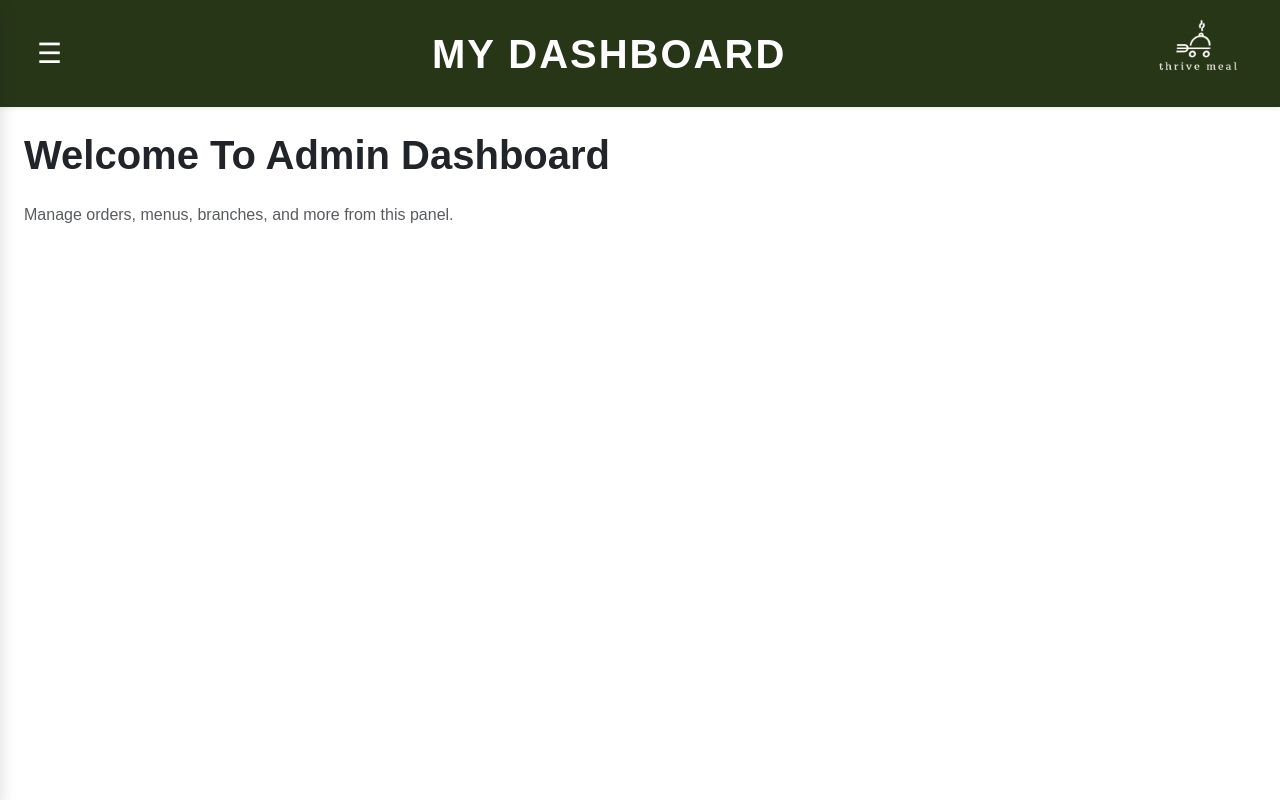
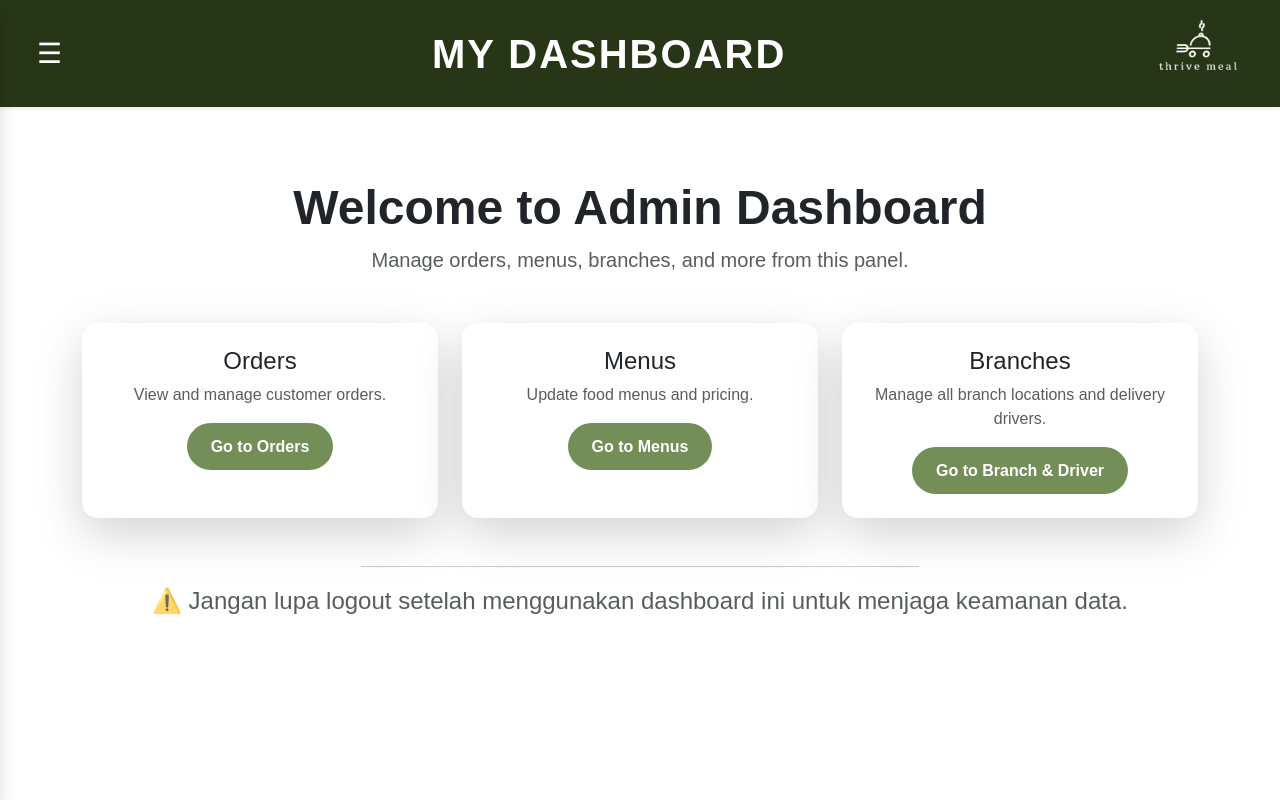
Before and after one commit to VanessaSimanta/Thrive-Meal, a React (Create React App) app in the folder frontend-admin/: page /dashboard in a window 1280 px wide. Built offline with nearby package versions, Linux system fonts and the light colour scheme; no server answers; sample sign-in values are in the browser's storage.

Commit message:
admin dashboard update

```diff
--- a/frontend-admin/src/App.css
+++ b/frontend-admin/src/App.css
@@ -154,3 +154,17 @@ button:focus {
     padding: 1rem !important;
   }
 }
+.custom-button {
+  background-color: #748E57;
+  color: white;
+  padding: 0.7rem 1.5rem;
+  border: none;
+  border-radius: 15px;
+  cursor: pointer;
+  font-weight: bold;
+  transition: background-color 0.3s ease;
+}
+
+.custom-button:hover {
+  background-color: #5f7446;
+}
--- a/frontend-admin/src/pages/AdminDashboard.js
+++ b/frontend-admin/src/pages/AdminDashboard.js
@@ -11,29 +11,29 @@ import BranchPage from './BranchPage';
 const AdminDashboard = () => {
   const navigate = useNavigate();
   const [showSidebar, setShowSidebar] = useState(false);
-  const [activeView, setActiveView] = useState('dashboard');
+  const [activeView, setActiveView] = useState("dashboard");
   const [selectedDriver, setSelectedDriver] = useState(null);
   const [branchDriverView, setBranchDriverView] = useState('branch');
 
   useEffect(() => {
-    const isAdmin = localStorage.getItem('isAdmin');
-    if (isAdmin !== 'true') navigate('/');
+    const isAdmin = localStorage.getItem("isAdmin");
+    if (isAdmin !== "true") navigate("/");
   }, [navigate]);
 
   const handleNavigate = (path) => {
-    if (path === '/logout') {
-      localStorage.removeItem('token');
-      localStorage.removeItem('isAdmin');
-      navigate('/');
+    if (path === "/logout") {
+      localStorage.removeItem("token");
+      localStorage.removeItem("isAdmin");
+      navigate("/");
     } else {
       const viewMap = {
-        '/branch-driver': 'branch-driver',
-        '/edit-menu': 'edit-menu',
-        '/view-orders': 'view-orders',
-        '/change-password': 'change-password',
-        '/': 'dashboard',
+        "/branch-driver": "branch-driver",
+        "/edit-menu": "edit-menu",
+        "/view-orders": "view-orders",
+        "/change-password": "change-password",
+        "/": "dashboard",
       };
-      setActiveView(viewMap[path] || 'dashboard');
+      setActiveView(viewMap[path] || "dashboard");
     }
   };
 
@@ -42,24 +42,30 @@ const AdminDashboard = () => {
   };
 
   return (
-    <div className="d-flex flex-column min-vh-100" style={{ fontFamily: 'Poppins, sans-serif' }}>
-      <div className="dashboard-container d-flex flex-grow-1 w-100">
+    <div
+      className="d-flex flex-column min-vh-100"
+      style={{ fontFamily: "Poppins, sans-serif" }}
+    >
+      <div className="d-flex flex-grow-1">
         {/* Sidebar */}
         <div
           className={`position-fixed top-0 start-0 h-100 shadow`}
           style={{
-            width: '260px',
-            backgroundColor: '#e9f0dc',
+            width: "260px",
+            backgroundColor: "#e9f0dc",
             zIndex: 1050,
-            padding: '2rem 1.5rem',
-            transition: 'transform 0.4s ease-in-out',
-            transform: showSidebar ? 'translateX(0)' : 'translateX(-100%)',
+            padding: "2rem 1.5rem",
+            transition: "transform 0.4s ease-in-out",
+            transform: showSidebar ? "translateX(0)" : "translateX(-100%)",
           }}
         >
           <div className="mb-4">
             <div className="d-flex justify-content-between align-items-center">
               <strong className="fs-5">Admin Panel</strong>
-              <button className="btn btn-sm text-danger fw-bold" onClick={() => setShowSidebar(false)}>
+              <button
+                className="btn btn-sm text-danger fw-bold"
+                onClick={() => setShowSidebar(false)}
+              >
                 ✖
               </button>
             </div>
@@ -67,15 +73,19 @@ const AdminDashboard = () => {
           </div>
           <ul className="list-unstyled ps-0">
             {[
-              { icon: '📟', label: 'VIEW ORDER', path: '/view-orders' },
-              { icon: '🚵', label: 'BRANCH & DRIVER', path: '/branch-driver' },
-              { icon: '🧑‍🍳', label: 'EDIT MENU', path: '/edit-menu' },
-              { icon: '🔒', label: 'Change Password', path: '/change-password' },
+              { icon: "🧾", label: "VIEW ORDER", path: "/view-orders" },
+              { icon: "🛵", label: "BRANCH & DRIVER", path: "/branch-driver" },
+              { icon: "🧑‍🍳", label: "EDIT MENU", path: "/edit-menu" },
+              {
+                icon: "🔒",
+                label: "Change Password",
+                path: "/change-password",
+              },
             ].map((item, idx) => (
               <li key={idx} className="mb-3">
                 <button
                   className="btn w-100 text-start d-flex align-items-center px-2 py-2 border-0 rounded"
-                  style={{ backgroundColor: 'transparent' }}
+                  style={{ backgroundColor: "transparent" }}
                   onClick={() => handleNavigate(item.path)}
                 >
                   <span className="me-2 fs-5">{item.icon}</span>
@@ -87,8 +97,8 @@ const AdminDashboard = () => {
           <div className="position-absolute bottom-0 start-0 w-100 p-3">
             <button
               className="btn btn-dark w-100 d-flex align-items-center justify-content-center"
-              style={{ backgroundColor: '#283618' }}
-              onClick={() => handleNavigate('/logout')}
+              style={{ backgroundColor: "#283618" }}
+              onClick={() => handleNavigate("/logout")}
             >
               <span className="me-2">🚪</span> Logout
             </button>
@@ -96,48 +106,103 @@ const AdminDashboard = () => {
         </div>
 
         {/* Main Content */}
-        <div className="dashboard-main flex-grow-1 w-100 d-flex flex-column">
-          <div className="dashboard-header d-flex align-items-center justify-content-between px-4 py-3 shadow-sm"
-            style={{ backgroundColor: '#283618', color: 'white' }}>
-            <button className="btn text-white fs-3" onClick={() => setShowSidebar(true)}>☰</button>
-            <h5 className="mb-0 fw-bold" style={{ fontSize: '2.5rem', letterSpacing: '2px' }}>
+        <div className="flex-grow-1 w-100 d-flex flex-column">
+          <div
+            className="d-flex align-items-center justify-content-between px-4 py-3 shadow-sm"
+            style={{ backgroundColor: "#283618", color: "white" }}
+          >
+            <button
+              className="btn text-white fs-3"
+              onClick={() => setShowSidebar(true)}
+            >
+              &#9776;
+            </button>
+            <h5
+              className="mb-0 fw-bold"
+              style={{ fontSize: "2.5rem", letterSpacing: "2px" }}
+            >
               MY DASHBOARD
             </h5>
-            <img src={logo} alt="logo" style={{ height: '75px' }} />
+            <img src={logo} alt="logo" style={{ height: "75px" }} />
           </div>
 
           <div className="p-4">
-            {activeView === 'dashboard' && (
+            {activeView === "dashboard" && (
               <>
-                <h1 className="fw-semibold mb-4">Welcome To Admin Dashboard</h1>
-                <p className="text-muted">Manage orders, menus, branches, and more from this panel.</p>
+                <div className="container mt-5">
+                  <div className="text-center mb-5">
+                    <h1 className="fw-bold display-5 text-dark">Welcome to Admin Dashboard</h1>
+                    <p className="text-muted fs-5">
+                      Manage orders, menus, branches, and more from this panel.
+                    </p>
+                  </div>
+
+                  <div className="row g-4 justify-content-center">
+                    <div className="col-md-6 col-lg-4">
+                      <div className="card shadow-lg h-100 border-0 rounded-4">
+                        <div className="card-body text-center py-4">
+                          <i className="bi bi-cart-check-fill fs-1 text-primary mb-3"></i>
+                          <h5 className="card-title fs-4">Orders</h5>
+                          <p className="text-muted">View and manage customer orders.</p>
+                          <button
+                            onClick={() => handleNavigate("/view-orders")}
+                            className="btn custom-button px-4 rounded-pill"
+                          >
+                            Go to Orders
+                          </button>
+                        </div>
+                      </div>
+                    </div>
+
+                    <div className="col-md-6 col-lg-4">
+                      <div className="card shadow-lg h-100 border-0 rounded-4">
+                        <div className="card-body text-center py-4">
+                          <i className="bi bi-book-fill fs-1 text-success mb-3"></i>
+                          <h5 className="card-title fs-4">Menus</h5>
+                          <p className="text-muted">Update food menus and pricing.</p>
+                          <button
+                            onClick={() => handleNavigate("/edit-menu")}
+                            className="btn custom-button px-4 rounded-pill"
+                          >
+                            Go to Menus
+                          </button>
+                        </div>
+                      </div>
+                    </div>
+
+                    <div className="col-md-6 col-lg-4">
+                      <div className="card shadow-lg h-100 border-0 rounded-4">
+                        <div className="card-body text-center py-4">
+                          <i className="bi bi-building fs-1 text-warning mb-3"></i>
+                          <h5 className="card-title fs-4">Branches</h5>
+                          <p className="text-muted">
+                            Manage all branch locations and delivery drivers.
+                          </p>
+                          <button
+                            onClick={() => handleNavigate("/branch-driver")}
+                            className="btn custom-button px-4 rounded-pill"
+                          >
+                            Go to Branch & Driver
+                          </button>
+                        </div>
+                      </div>
+                    </div>
+                  </div>
+
+                  <div className="text-center mt-5">
+                    <hr className="w-50 mx-auto" />
+                    <p className="text-muted fs-4">
+                      ⚠️ Jangan lupa logout setelah menggunakan dashboard ini untuk menjaga keamanan data.
+                    </p>
+                  </div>
+                </div>
               </>
+
             )}
 
-            {activeView === 'branch-driver' && (
-              <div>
-                <div className="mb-4 d-flex gap-3">
-                  <button
-                    className={`btn ${branchDriverView === 'branch' ? 'btn-success' : 'btn-outline-success'}`}
-                    onClick={() => setBranchDriverView('branch')}
-                  >
-                    Branches
-                  </button>
-                  <button
-                    className={`btn ${branchDriverView === 'driver' ? 'btn-success' : 'btn-outline-success'}`}
-                    onClick={() => setBranchDriverView('driver')}
-                  >
-                    Drivers
-                  </button>
-                </div>
-
-                {branchDriverView === 'branch' && <BranchPage />}
-                {branchDriverView === 'driver' && <DriverPage />}
-              </div>
-            )}
-
-            {activeView === 'edit-menu' && <EditMenu />}
-            {activeView === 'view-orders' && <ViewOrders />}
+            {activeView === "branch-driver" && <DriverPage />}
+            {activeView === "edit-menu" && <EditMenu />}
+            {activeView === "view-orders" && <ViewOrders />}
           </div>
         </div>
       </div>
```
